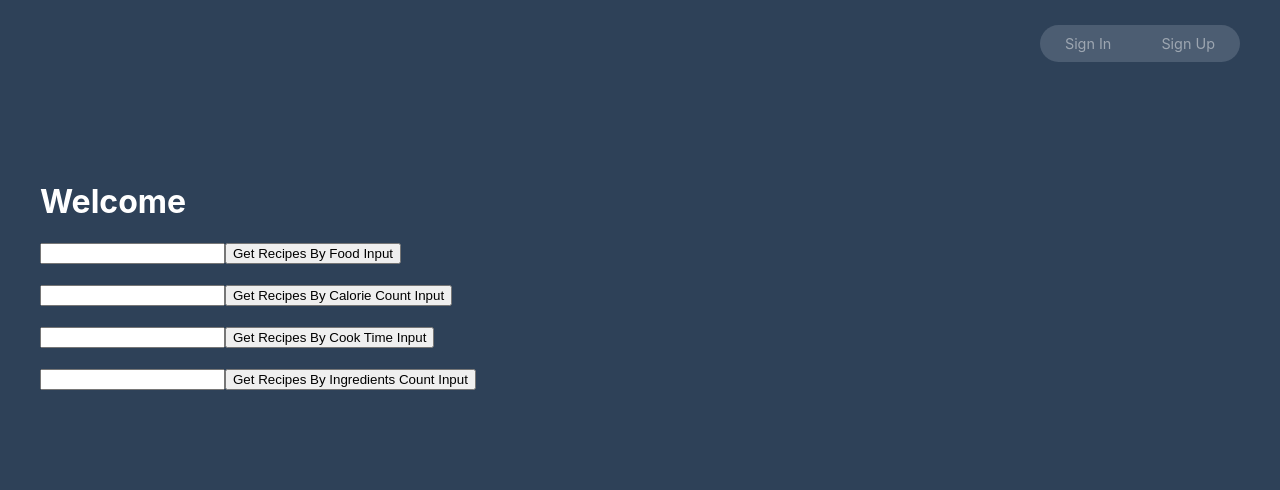
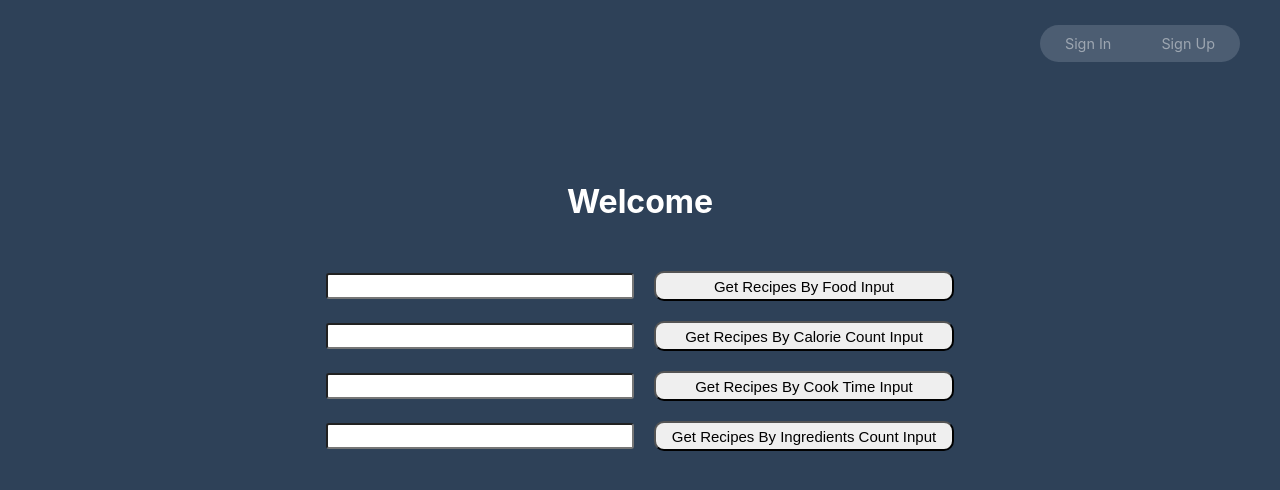
Before and after one commit to manojpanta/Calorie-Tracker, a React (Create React App) app: page /#/users in a window 1280 px wide. Shown: the top 490 px of the page. Built offline with nearby package versions, Linux system fonts and the light colour scheme.

Commit message:
Add css styling to user profile
Co-authored-by: Manoj Panta <34468256+manojpanta@users.noreply.github.com>

```diff
--- a/src/App.css
+++ b/src/App.css
@@ -145,3 +145,22 @@
   border: white solid;
   padding: 20px;
 }
+
+.input--button {
+  margin-left: 20px;
+  width: 300px;
+  height: 30px;
+  border-radius: 10px;
+  font-size: 15px;
+}
+
+.input--field {
+  width: 300px;
+  height: 20px;
+  font-size: 15px;
+  border-radius: 3px;
+}
+
+.WelcomeBanner {
+  margin-bottom: 50px;
+}
--- a/src/pages/users.js
+++ b/src/pages/users.js
@@ -126,26 +126,26 @@ class Users extends Component {
 
   render() {
     return (
-      <div className="FormCenter">
-      <div className='WelcomeBanner'>
-        <h1> Welcome {this.state.email} </h1>
-      </div>
+      <center><div className="FormCenter">
+        <div className='WelcomeBanner'>
+          <center><h1> Welcome {this.state.email} </h1></center>
+        </div>
       {
         this.state.hasSearched
         ? <Recipes recipes={this.state.recipes}/>
-        : <><input ref= 'textBox' type = 'text'/>
-        <button onClick= { (e)=> {this.randomRecipes("")} }>Get Recipes By Food Input</button>
+        : <><input className='input--field' ref= 'textBox' type = 'text'/>
+        <button className='input--button' onClick= { (e)=> {this.randomRecipes("")} }>Get Recipes By Food Input</button>
 <br/><br/>
-        <input ref= 'calorieCount' type = 'text'/>
-        <button onClick= { (e)=> {this.calorieRecipes("")} }>Get Recipes By Calorie Count Input</button>
+        <input className='input--field' ref= 'calorieCount' type = 'text'/>
+        <button className='input--button' onClick= { (e)=> {this.calorieRecipes("")} }>Get Recipes By Calorie Count Input</button>
 <br/><br/>
-        <input ref= 'cookTimeCount' type = 'text'/>
-        <button onClick= { (e)=> {this.timeRecipes("")} }>Get Recipes By Cook Time Input</button>
+        <input className='input--field' ref= 'cookTimeCount' type = 'text'/>
+        <button className='input--button' onClick= { (e)=> {this.timeRecipes("")} }>Get Recipes By Cook Time Input</button>
 <br/><br/>
-        <input ref= 'ingredientCount' type = 'text'/>
-        <button onClick= { (e)=> {this.ingredientsRecipes("")} }>Get Recipes By Ingredients Count Input</button></>
+        <input className='input--field' ref= 'ingredientCount' type = 'text'/>
+        <button className='input--button' onClick= { (e)=> {this.ingredientsRecipes("")} }>Get Recipes By Ingredients Count Input</button></>
       }
-      </div>
+      </div></center>
     );
   }
 }
```
